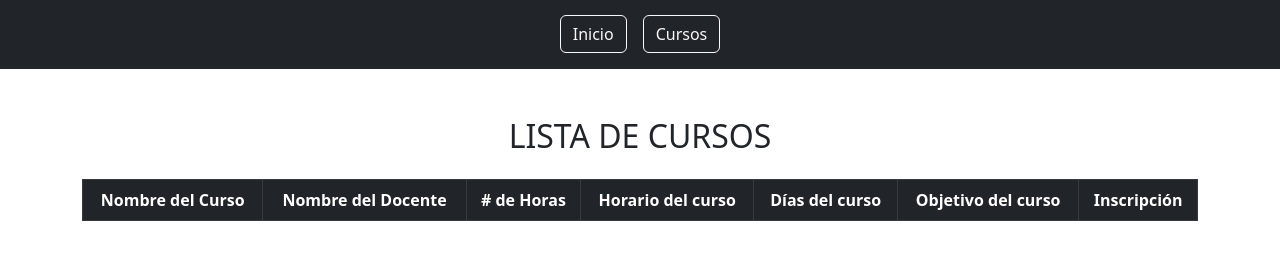
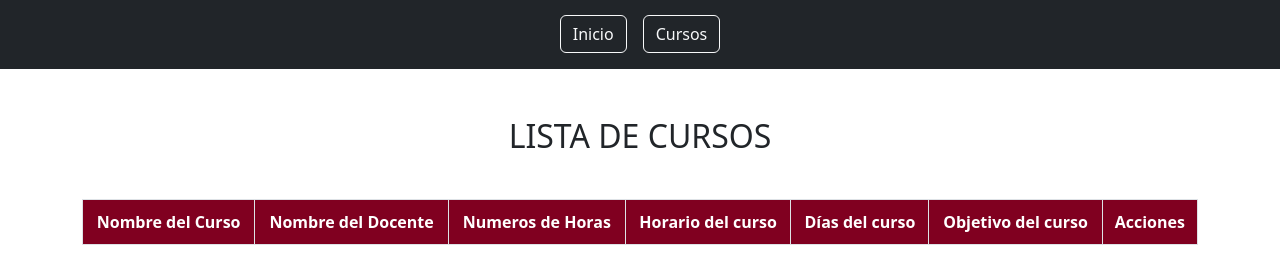
Before and after one commit to DARKTOTEM2703/PLATAFORMA-DE-CURSOS, a PHP site: page /cursos.php in a window 1280 px wide. Shown: the part 505-771 px from the top of the page. Run offline with PHP 8.4, Linux system fonts and the light colour scheme; data that the repository does not hold is empty.

Commit message:
Mejorar estilos de tabla y botón de inscripción; agregar carga dinámica de cursos

```diff
--- /dev/null
+++ b/admin/api/get_courses.php
@@ -0,0 +1,18 @@
+<?php
+require_once '../elements/db.php'; // Conexión a la base de datos
+
+header('Content-Type: application/json');
+
+try {
+    $query = "SELECT * FROM cursos";
+    $result = $pdo->query($query);
+
+    $cursos = [];
+    while ($row = $result->fetch(PDO::FETCH_ASSOC)) {
+        $cursos[] = $row;
+    }
+
+    echo json_encode($cursos);
+} catch (PDOException $e) {
+    echo json_encode(['error' => $e->getMessage()]);
+}
--- a/landing/css/cursos.css
+++ b/landing/css/cursos.css
@@ -6,10 +6,22 @@
   max-width: 100%;
   object-fit: cover;
 }
-
+.table-red {
+  background-color: #800020;
+  color: white;
+  font-weight: bold;
+  text-align: center;
+  padding: 10px;
+}
+/* Botón de inscripción */
 .btn-inscribete {
-  background-color: #7b1048;
+  background-color: #800020;
   color: white;
+  font-weight: bold;
+  border: none;
+  padding: 5px 10px;
+  border-radius: 5px;
+  text-transform: uppercase;
 }
 
 .btn-inscribete:hover {
@@ -64,3 +76,48 @@
   z-index: 2;
   position: relative;
 }
+
+/* Estilo para la tabla */
+.table {
+  border-collapse: collapse;
+  width: 100%;
+  margin-top: 20px;
+}
+
+.table th {
+  background-color: #800020;
+  color: white;
+  font-weight: bold;
+  text-align: center;
+  padding: 10px;
+}
+
+.table td {
+  background-color: #f8f9fa;
+  text-align: center;
+  padding: 10px;
+  border: 1px solid #ddd;
+}
+
+/* Responsividad */
+.table-responsive {
+  overflow-x: auto;
+  -webkit-overflow-scrolling: touch; /* Suaviza el desplazamiento en dispositivos móviles */
+}
+
+/* Ajustes para pantallas pequeñas */
+@media (max-width: 768px) {
+  .table th,
+  .table td {
+    font-size: 12px; /* Reduce el tamaño de la fuente */
+    padding: 8px; /* Reduce el relleno */
+  }
+
+  .table th {
+    white-space: nowrap; /* Evita que el texto se divida en varias líneas */
+  }
+
+  .table td {
+    white-space: nowrap; /* Evita que el texto se divida en varias líneas */
+  }
+}
--- a/landing/cursos.php
+++ b/landing/cursos.php
@@ -20,35 +20,24 @@
 
     <div class="container my-5">
         <h2 class="text-center mb-4">LISTA DE CURSOS</h2>
+        <div class="table-responsive">
             <table class="table table-bordered text-center">
-            <thead class="table-dark">
+                <thead class="table-red">
                     <tr>
                         <th>Nombre del Curso</th>
                         <th>Nombre del Docente</th>
-                    <th># de Horas</th>
+                        <th>Numeros de Horas</th>
                         <th>Horario del curso</th>
                         <th>Días del curso</th>
                         <th>Objetivo del curso</th>
-                    <th>Inscripción</th>
+                        <th>Acciones</th>
                     </tr>
                 </thead>
-            <tbody>
-                <?php
-                $stmt = $pdo->query('SELECT * FROM cursos');
-                while ($curso = $stmt->fetch(PDO::FETCH_ASSOC)) {
-                    echo "<tr>
-                        <td>{$curso['nombre']}</td>
-                        <td>{$curso['docente']}</td>
-                        <td>{$curso['horas']} hrs.</td>
-                        <td>{$curso['horario']}</td>
-                        <td>{$curso['dias']}</td>
-                        <td>{$curso['objetivo']}</td>
-                        <td><a href='#' class='btn btn-dark'>Inscríbete Ahora</a></td>
-                    </tr>";
-                }
-                ?>
+                <tbody id="courses-table">
+                    <!-- Los datos se cargarán dinámicamente aquí -->
                 </tbody>
             </table>
+        </div>
     </div>
 
     <?php include 'components/footer.php'; // Footer común
@@ -56,6 +45,7 @@
 
     <!-- Bootstrap JS -->
     <script src="https://cdn.jsdelivr.net/npm/bootstrap@5.3.0/dist/js/bootstrap.bundle.min.js"></script>
+    <script src="../admin/js/vercursos.js"></script>
 </body>
 
 </html>
```
Also changed, not shown: admin/js/vercursos.js (added, +41 -0 lines). Lines whose indentation alone changed are shown as unchanged.
